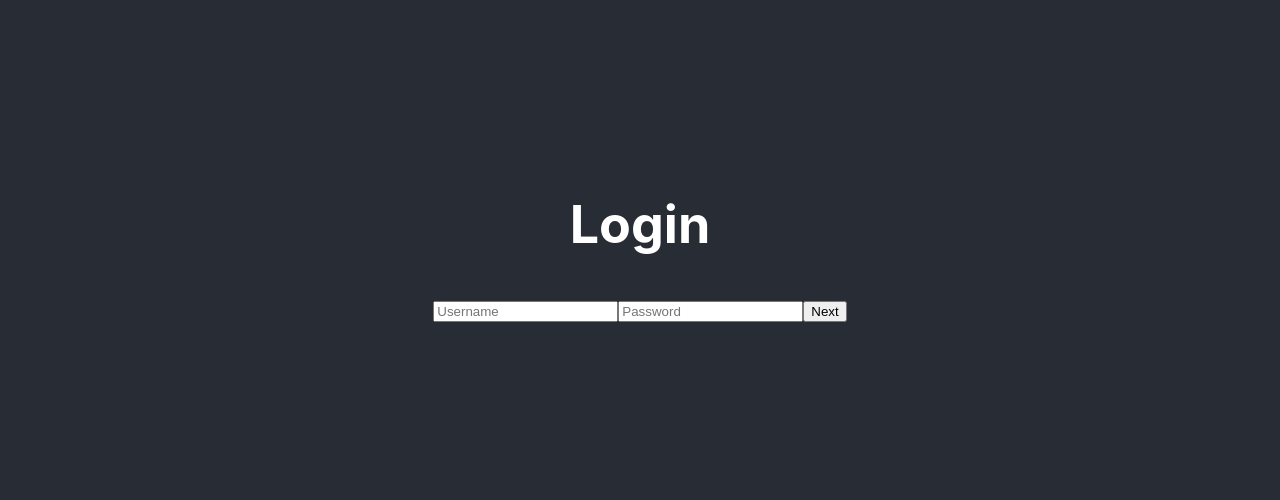
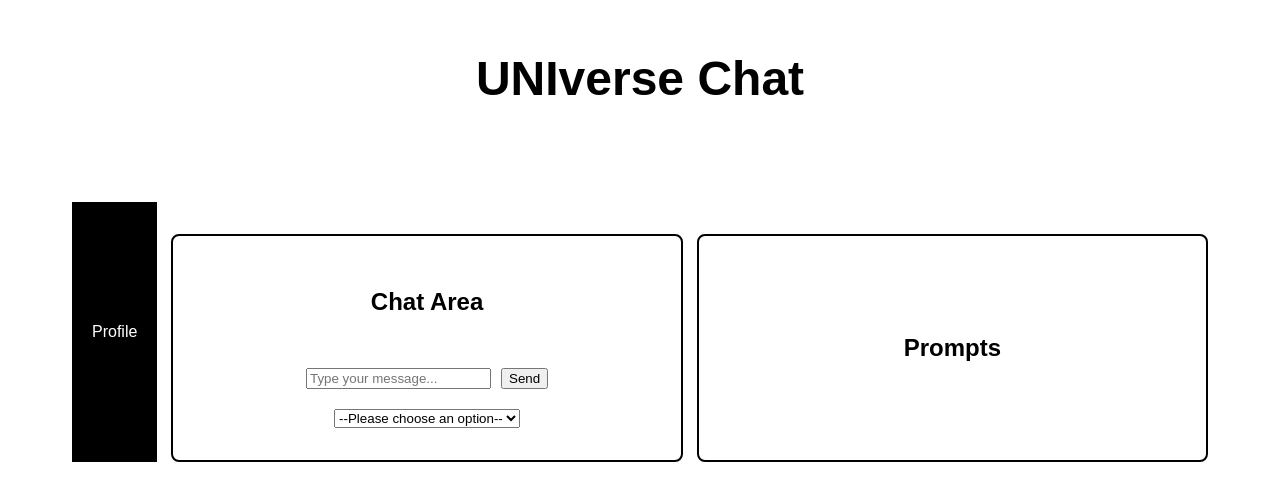
Before and after one commit to nschlaepfer/UNIverseCHAT, a React (Create React App) app: page /home in a window 1280 px wide. Shown: the part 160-660 px from the top of the page. Built offline with nearby package versions, Linux system fonts and the light colour scheme.

Commit message:
Added login, home, account.

```diff
--- a/package.json
+++ b/package.json
@@ -8,6 +8,7 @@
     "@testing-library/user-event": "^13.5.0",
     "react": "^18.2.0",
     "react-dom": "^18.2.0",
+    "react-router-dom": "^6.9.0",
     "react-scripts": "5.0.1",
     "web-vitals": "^2.1.4"
   },
--- /dev/null
+++ b/src/AccountPage.js
@@ -0,0 +1,50 @@
+import React, { useState } from 'react';
+import { useNavigate } from 'react-router-dom';
+
+function AccountPage({ onLogout }) {
+  const [username, setUsername] = useState('');
+  const [password, setPassword] = useState('');
+  const navigate = useNavigate();
+
+  const handleUsernameChange = (e) => {
+    setUsername(e.target.value);
+  };
+
+  const handlePasswordChange = (e) => {
+    setPassword(e.target.value);
+  };
+
+  const handleLogout = () => {
+    // Perform any necessary logout actions, such as clearing authentication tokens
+    navigate('/');
+  };
+
+  const handleSave = () => {
+    // Save the new username and password here
+    console.log('New username:', username);
+    console.log('New password:', password);
+  };
+
+  return (
+    <div>
+      <h1>Account Page</h1>
+      <div>
+        <label>
+          Username:
+          <input type="text" value={username} onChange={handleUsernameChange} />
+        </label>
+      </div>
+      <div>
+        <label>
+          Password:
+          <input type="password" value={password} onChange={handlePasswordChange} />
+        </label>
+      </div>
+      <button onClick={handleSave}>Save Changes</button>
+      <button onClick={handleLogout}>Logout</button>
+
+    </div>
+  );
+}
+
+export default AccountPage;
--- a/src/App.js
+++ b/src/App.js
@@ -1,19 +1,33 @@
 import React from 'react';
+import { useHistory } from 'react-router-dom';
+import { useNavigate } from 'react-router-dom';
+import Title from './Title';
+
+
 import './App.css';
 
 function App() {
+  const navigate = useNavigate();
+
+  const handleNextButtonClick = () => {
+    navigate('/home');
+  };
+
   return (
     <div className="App">
+      <Title /> { /* Component for title */}
       <header className="App-header">
         <h1>Login</h1>
         <div>
           <input type="text" placeholder="Username" />
           <input type="password" placeholder="Password" />
-          <button onClick={() => alert('Next button clicked!')}>Next</button>
+          <button onClick={handleNextButtonClick}>Next</button>
         </div>
       </header>
     </div>
   );
 }
 
+
+
 export default App;
--- a/src/HomePage.css
+++ b/src/HomePage.css
@@ -51,6 +51,20 @@
     border: 2px solid black;
     border-radius: 8px;
   }
+  .degree-selection {
+    margin-top: 20px;
+  }
+
+  .input-container {
+    display: flex;
+    align-items: flex-end;
+  }
+
+  input[type='text'] {
+    flex-grow: 1;
+    margin-right: 10px;
+  }
+
 
   @media (min-width: 768px) {
     .HomePage-header {
--- a/src/HomePage.js
+++ b/src/HomePage.js
@@ -1,16 +1,68 @@
-import React from 'react';
+import React, { useState } from 'react';
 import './HomePage.css';
+import { useNavigate } from 'react-router-dom';
+import Title from './Title';
+
 
 function HomePage() {
+  const [message, setMessage] = useState('');
+  const [messages, setMessages] = useState([]);
+  const [selectedDegree, setSelectedDegree] = useState('');
+
+  const navigate = useNavigate();
+
+  const handleProfileClick = () => {
+    navigate('/account');
+  };
+
+  const handleSubmit = (e) => {
+    e.preventDefault();
+    if (message.trim()) {
+      setMessages([...messages, message]);
+      setMessage('');
+    }
+  };
+
+  const handleDegreeChange = (e) => {
+    setSelectedDegree(e.target.value);
+  };
+
+
+
   return (
     <div className="HomePage">
+        <Title />
       <header className="HomePage-header">
         <div className="profile-section">
-          <button onClick={() => alert('Profile clicked!')}>Profile</button>
+          <button onClick={handleProfileClick}>Profile</button>
         </div>
         <div className="chat-section">
           <h2>Chat Area</h2>
-          {/* Add your chat components here */}
+          <ul>
+            {messages.map((msg, index) => (
+              <li key={index}>{msg}</li>
+            ))}
+          </ul>
+          <form onSubmit={handleSubmit}>
+            <input
+              type="text"
+              placeholder="Type your message..."
+              value={message}
+              onChange={(e) => setMessage(e.target.value)}
+              style={{ textIndent: "0" }}
+            />
+            <button type="submit">Send</button>
+          </form>
+          <div className="degree-selection">
+            <label htmlFor="degree"></label>
+            <select id="degree" value={selectedDegree} onChange={handleDegreeChange}>
+              <option value="">--Please choose an option--</option>
+              <option value="Computer Science">Computer Science</option>
+              <option value="Electrical Engineering">Electrical Engineering</option>
+              <option value="Mechanical Engineering">Mechanical Engineering</option>
+              <option value="Chemical Engineering">Chemical Engineering</option>
+            </select>
+          </div>
         </div>
         <div className="prompt-section">
           <h2>Prompts</h2>
--- /dev/null
+++ b/src/Title.css
@@ -0,0 +1,9 @@
+/* src/Title.css */
+.title-container {
+    padding: 2rem 1rem;
+  }
+
+  .title {
+    font-size: 3rem;
+    text-align: center;
+  }
--- /dev/null
+++ b/src/Title.js
@@ -0,0 +1,13 @@
+// src/Title.js
+import React from 'react';
+import './Title.css';
+
+function Title() {
+  return (
+    <div className="title-container">
+      <h1 className="title">UNIverse Chat</h1>
+    </div>
+  );
+}
+
+export default Title;
--- a/src/index.js
+++ b/src/index.js
@@ -1,15 +1,10 @@
 import React from 'react';
-import ReactDOM from 'react-dom/client';
+import ReactDOM from 'react-dom';
 import './index.css';
-import App from './App';
 import reportWebVitals from './reportWebVitals';
+import RoutesComponent from './routes';
 
-const root = ReactDOM.createRoot(document.getElementById('root'));
-root.render(
-  <React.StrictMode>
-    <App />
-  </React.StrictMode>
-);
+ReactDOM.render(<RoutesComponent />, document.getElementById('root'));
 
 // If you want to start measuring performance in your app, pass a function
 // to log results (for example: reportWebVitals(console.log))
--- /dev/null
+++ b/src/routes.js
@@ -0,0 +1,17 @@
+import React from 'react';
+import { BrowserRouter as Router, Route, Routes } from 'react-router-dom';
+import App from './App';
+import HomePage from './HomePage';
+import AccountPage from './AccountPage';
+
+const RoutesComponent = () => (
+  <Router>
+    <Routes>
+      <Route path="/" element={<App />} />
+      <Route path="/home" element={<HomePage />} />
+      <Route path="/account" element={<AccountPage />} />
+    </Routes>
+  </Router>
+);
+
+export default RoutesComponent;
```
Also changed, not shown: 1 other file (tests, documents, lock files or other folders).
